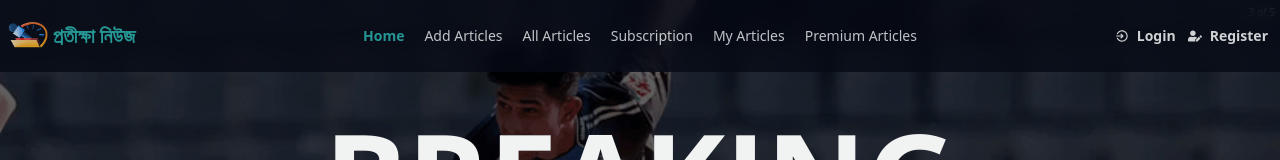
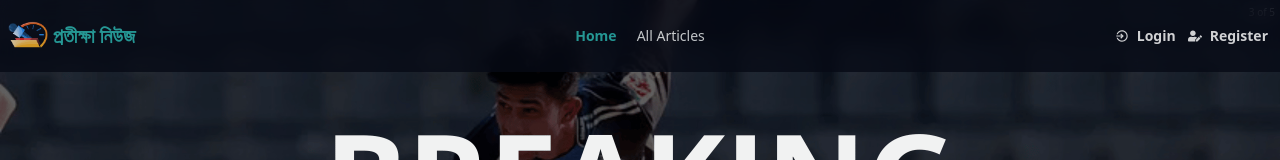
Before and after one commit to shafriki/pratiksha-news-client-side, a React (Vite) app: page / in a window 1280 px wide. Shown: the top 160 px of the page. Built offline with nearby package versions, Linux system fonts and the light colour scheme; no server answers.

Commit message:
hide protected route from navbar

```diff
--- a/src/Pages/Shared/Navbar/Navbar.jsx
+++ b/src/Pages/Shared/Navbar/Navbar.jsx
@@ -14,11 +14,22 @@ const Navbar = () => {
 
     const Links = <>
         <NavLink to='/' className={({ isActive }) => isActive ? 'font-bold text-[#2AB7B1]' : 'text-[#ECF0F1]'}>Home</NavLink>
-        <NavLink to='/add-articles' className={({ isActive }) => isActive ? 'font-bold text-[#2AB7B1]' : 'text-[#ECF0F1]'}>Add Articles</NavLink>
+
         <NavLink to='/all-articles' className={({ isActive }) => isActive ? 'font-bold text-[#2AB7B1]' : 'text-[#ECF0F1]'}>All Articles</NavLink>
-        <NavLink to='/subscriptions' className={({ isActive }) => isActive ? 'font-bold text-[#2AB7B1]' : 'text-[#ECF0F1]'}>Subscription</NavLink>
-        <NavLink to='/my-articles' className={({ isActive }) => isActive ? 'font-bold text-[#2AB7B1]' : 'text-[#ECF0F1]'}>My Articles</NavLink>
-        <NavLink to='/premium-articles' className={({ isActive }) => isActive ? 'font-bold text-[#2AB7B1]' : 'text-[#ECF0F1]'}>Premium Articles</NavLink>
+
+        {/* after login user navlik */}
+        {user && (
+                <>
+                   <NavLink to='/add-articles' className={({ isActive }) => isActive ? 'font-bold text-[#2AB7B1]' : 'text-[#ECF0F1]'}>Add Articles</NavLink>
+
+                   <NavLink to='/subscriptions' className={({ isActive }) => isActive ? 'font-bold text-[#2AB7B1]' : 'text-[#ECF0F1]'}>Subscription</NavLink>
+
+                   <NavLink to='/my-articles' className={({ isActive }) => isActive ? 'font-bold text-[#2AB7B1]' : 'text-[#ECF0F1]'}>My Articles</NavLink>
+
+                    <NavLink to='/premium-articles' className={({ isActive }) => isActive ? 'font-bold text-[#2AB7B1]' : 'text-[#ECF0F1]'}>Premium Articles</NavLink>
+
+                </>
+            )}
 
         {/* only for admin */}
         {role === 'admin' && (
```
